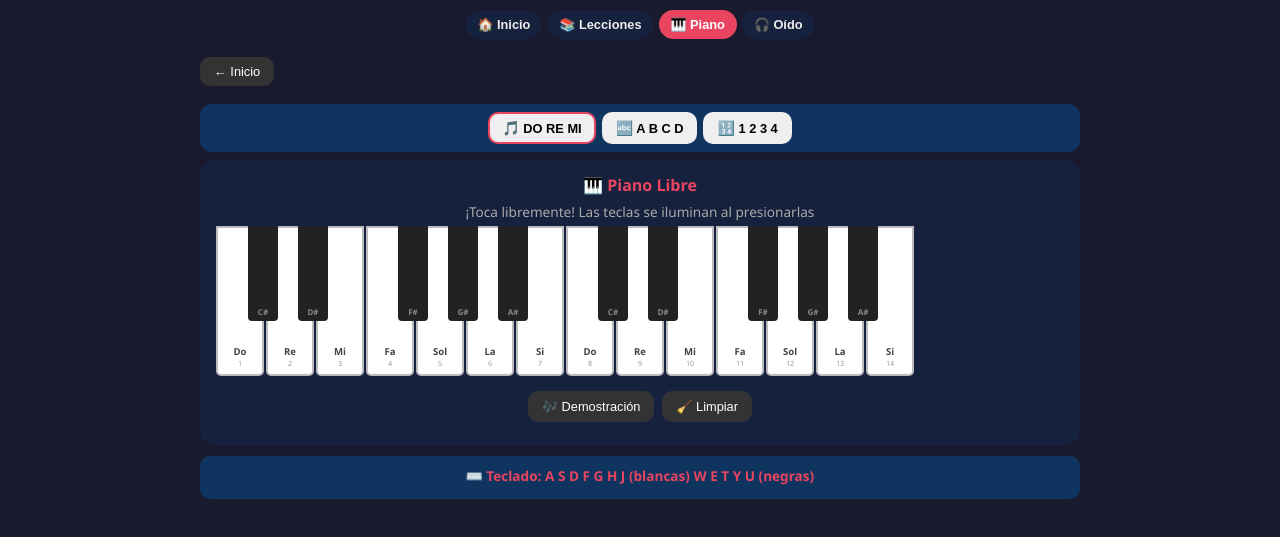
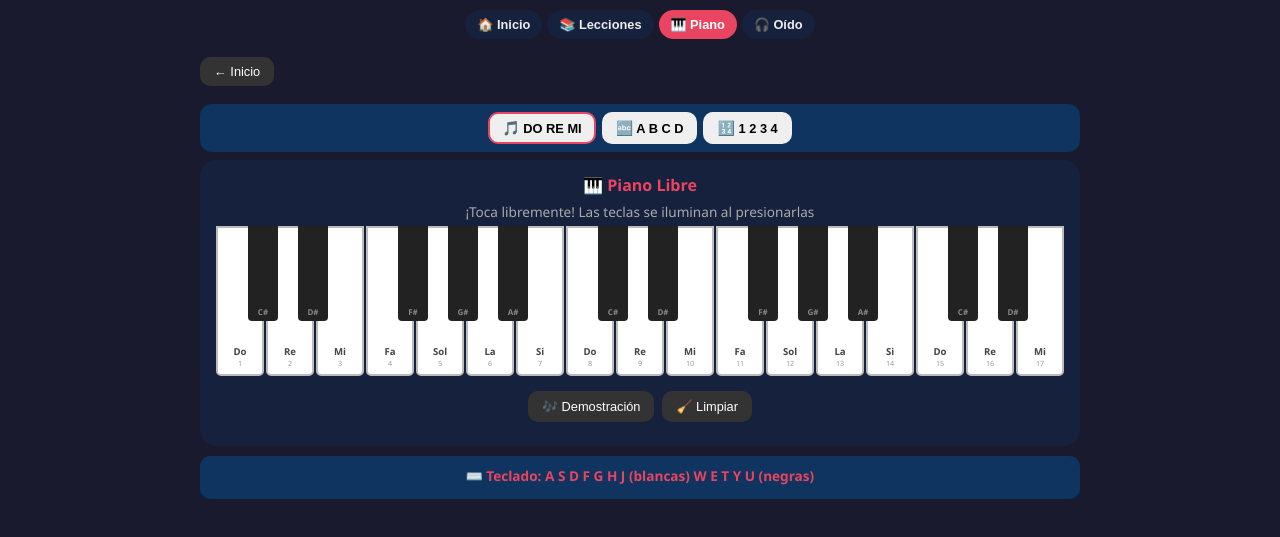
Before and after one commit to CapiniMX/capinimx, a plain HTML site: page contenido_web/musica-ninos/index.html in a window 1280 px wide. Both pictures are taken after a click on the button "🎹 Piano". Shown: the part 103-640 px from the top of the page. Drawn offline with Linux system fonts and the light colour scheme.

Commit message:
v3.2: +1 octava piano (C3-C5, 3 octavas) + demo extiende a octava alta

```diff
--- a/contenido_web/musica-ninos/index.html
+++ b/contenido_web/musica-ninos/index.html
@@ -39,7 +39,7 @@
     .piano-section { background: #0f3460; border-radius: 16px; padding: 10px; margin: 10px 0; }
     .piano-label { font-size: 0.8em; color: #aaa; text-align: center; margin-bottom: 8px; }
     .piano-wrap { overflow-x: auto; padding: 5px 0; -webkit-overflow-scrolling: touch; }
-    .piano { display: flex; position: relative; min-width: 700px; height: 150px; }
+    .piano { display: flex; position: relative; min-width: 1050px; height: 150px; }
 
     .wk { width: 48px; height: 150px; background: white; border-radius: 0 0 5px 5px; border: 2px solid #bbb; display: flex; flex-direction: column; justify-content: flex-end; align-items: center; padding-bottom: 6px; transition: all 0.15s; cursor: pointer; margin-left: 2px; flex-shrink: 0; }
     .wk:hover { background: #f0f0f0; }
@@ -268,6 +268,19 @@ const NOTES = [
   { name: 'La', eng: 'A', freq: 440.00, color: '#9b59b6', key: 'h', whiteIdx: 12, octave: 4, isSharp: false },
   { name: 'La#', eng: 'A#', freq: 466.16, color: '#333', key: 'u', whiteIdx: 12, octave: 4, isSharp: true },
   { name: 'Si', eng: 'B', freq: 493.88, color: '#e91e63', key: 'j', whiteIdx: 13, octave: 4, isSharp: false },
+  // Octave 5 (upper)
+  { name: 'Do', eng: 'C', freq: 523.25, color: '#e74c3c', key: '', whiteIdx: 14, octave: 5, isSharp: false },
+  { name: 'Do#', eng: 'C#', freq: 554.37, color: '#333', key: '', whiteIdx: 14, octave: 5, isSharp: true },
+  { name: 'Re', eng: 'D', freq: 587.33, color: '#e67e22', key: '', whiteIdx: 15, octave: 5, isSharp: false },
+  { name: 'Re#', eng: 'D#', freq: 622.25, color: '#333', key: '', whiteIdx: 15, octave: 5, isSharp: true },
+  { name: 'Mi', eng: 'E', freq: 659.26, color: '#f1c40f', key: '', whiteIdx: 16, octave: 5, isSharp: false },
+  { name: 'Fa', eng: 'F', freq: 698.46, color: '#2ecc71', key: '', whiteIdx: 17, octave: 5, isSharp: false },
+  { name: 'Fa#', eng: 'F#', freq: 739.99, color: '#333', key: '', whiteIdx: 17, octave: 5, isSharp: true },
+  { name: 'Sol', eng: 'G', freq: 783.99, color: '#3498db', key: '', whiteIdx: 18, octave: 5, isSharp: false },
+  { name: 'Sol#', eng: 'G#', freq: 830.61, color: '#333', key: '', whiteIdx: 18, octave: 5, isSharp: true },
+  { name: 'La', eng: 'A', freq: 880.00, color: '#9b59b6', key: '', whiteIdx: 19, octave: 5, isSharp: false },
+  { name: 'La#', eng: 'A#', freq: 932.33, color: '#333', key: '', whiteIdx: 19, octave: 5, isSharp: true },
+  { name: 'Si', eng: 'B', freq: 987.77, color: '#e91e63', key: '', whiteIdx: 20, octave: 5, isSharp: false },
 ];
 
 const LESSONS = {
@@ -275,7 +288,7 @@ const LESSONS = {
   2: { title: '🖐️ Lección 2: Tus Manos en el Piano', desc: 'Sube y baja como escalera', instruction: 'Sigue la secuencia derecha a izquierda', sequence: ['Do','Re','Mi','Fa','Sol','La','Si','La','Sol','Fa','Mi','Re','Do'] },
   3: { title: '🎤 Lección 3: "Do Re Mi" la canción', desc: 'La canción más famosa', instruction: '¡Esta canción la cantan en películas!', sequence: ['Do','Do','Re','Re','Mi','Mi','Do','Do','La','La','Sol','Sol','Fa','Fa','Mi','Mi','Re','Re','Do'] },
   4: { title: '🌈 Lección 4: El Arcoíris Musical', desc: 'Los colores de las notas', instruction: 'Mira el piano iluminarse como arcoíris', sequence: ['Do','Re','Mi','Fa','Sol','La','Si','Sol','Fa','Mi','Re','Do'] },
-  5: { title: '🎼 Lección 5: Tu Primera Melodía', desc: 'Combina notas para hacer canción', instruction: 'Sigue cada nota y crea tu primera canción', sequence: ['Do','Mi','Sol','Mi','Do','Re','Mi','Fa','Sol','La','Sol','Fa','Mi','Do'] }
+  5: { title: '🎼 Lección 5: Tu Primera Melodía', desc: 'Combina notas para hacer canción', instruction: '¡Llegamos hasta la octava alta! Sigue cada nota', sequence: ['Do','Mi','Sol','Mi','Do','Re','Mi','Fa','Sol','La','Sol','Fa','Mi','Do','Sol','Sol','La','La','Sol','Fa','Mi','Re','Do','Do','Do'] }
 };
 
 // Black key positions for 2 octaves (left offset in piano container)
@@ -292,6 +305,12 @@ const BLACK_KEYS = [
   { eng: 'F#', left: 534 },
   { eng: 'G#', left: 584 },
   { eng: 'A#', left: 634 },
+  // Octave 5
+  { eng: 'C#', left: 734 },
+  { eng: 'D#', left: 784 },
+  { eng: 'F#', left: 884 },
+  { eng: 'G#', left: 934 },
+  { eng: 'A#', left: 984 },
 ];
 
 // Audio
@@ -521,7 +540,7 @@ function updateHome() {
 }
 
 function playFreeDemo() {
-  const demo = ['Do','Mi','Sol','Mi','Do','Re','Mi','Fa','Sol','La','Sol','Fa','Mi','Do'];
+  const demo = ['Do','Re','Mi','Fa','Sol','La','Si','La','Sol','Fa','Mi','Re','Do','Sol','Sol','La','Sol','Fa','Mi','Do','Do','Do'];
   let i = 0;
   function next() {
     if (i >= demo.length) return;
```
